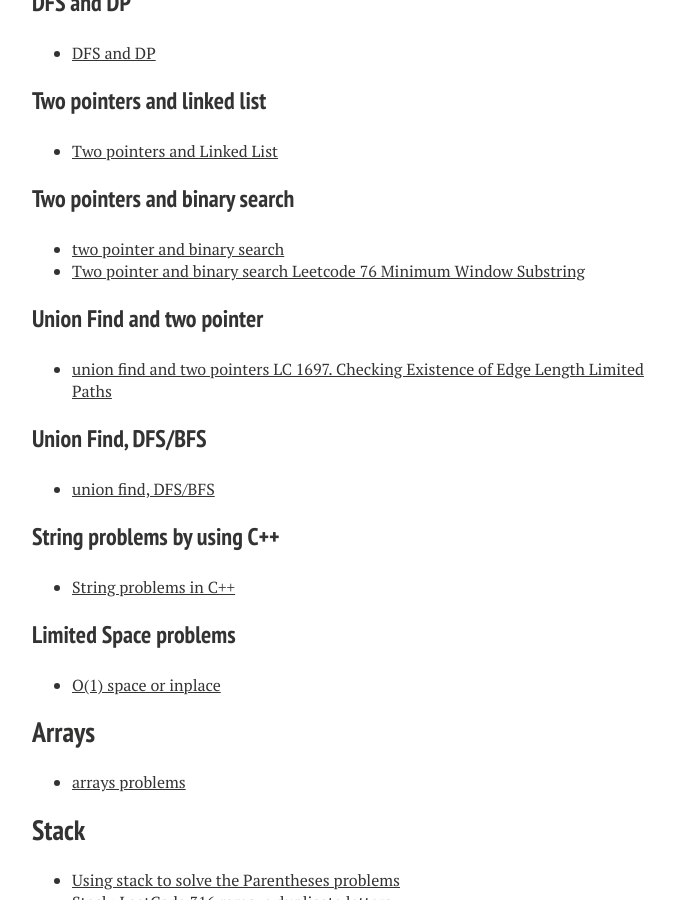
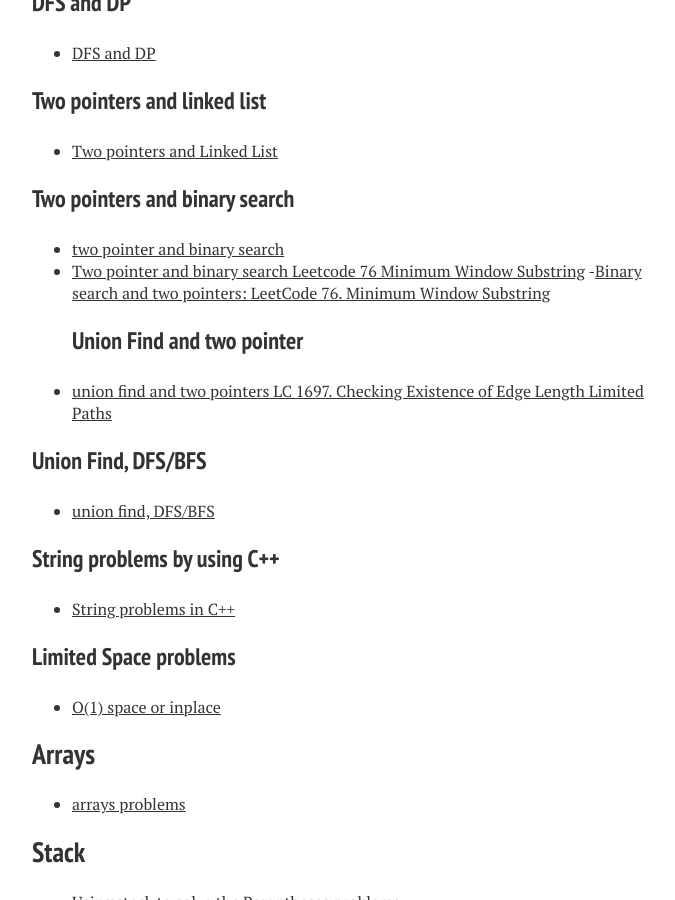
Before and after one commit to xiaokeshen/xiaokeshen.github.io, a Jekyll site: the page built from SoftwareEngineering/index.md, in a window 1280 px wide and 900 px high, scrolled down 9239 px. Shown: the whole window, without its empty margins (288-963 px from the left). Built offline with Jekyll 4.4.1, drawn with Linux system fonts in a browser that asks for light colours; nearby versions of some CDN libraries.

Commit message:
Add a binary search article

```diff
--- a/SoftwareEngineering/index.md
+++ b/SoftwareEngineering/index.md
@@ -320,7 +320,7 @@ My 'Serious' coding got started since I became a student as a Computer Science M
 ### Two pointers and binary search
 - [two pointer and binary search](https://medium.com/@jim.morris.shen/binary-search-and-two-pointer-4c9e2043f55c?sk=6481ddfcdc873617310fd223844abebb)
 - [Two pointer and binary search Leetcode 76 Minimum Window Substring](https://medium.com/@jim.morris.shen/binary-search-and-two-pointers-ec3ca697744?sk=b49f268e1f83da6bcbb5876b9c0f53d6)
-
+-[Binary search and two pointers: LeetCode 76. Minimum Window Substring ](https://jimmy-shen.medium.com/binary-search-and-two-pointer-c534d7b81206)
 ### Union Find and two pointer
 - [union find and two pointers LC 1697. Checking Existence of Edge Length Limited Paths](https://jimmy-shen.medium.com/union-find-and-two-pointer-d78e0c081cc2)
 
```
